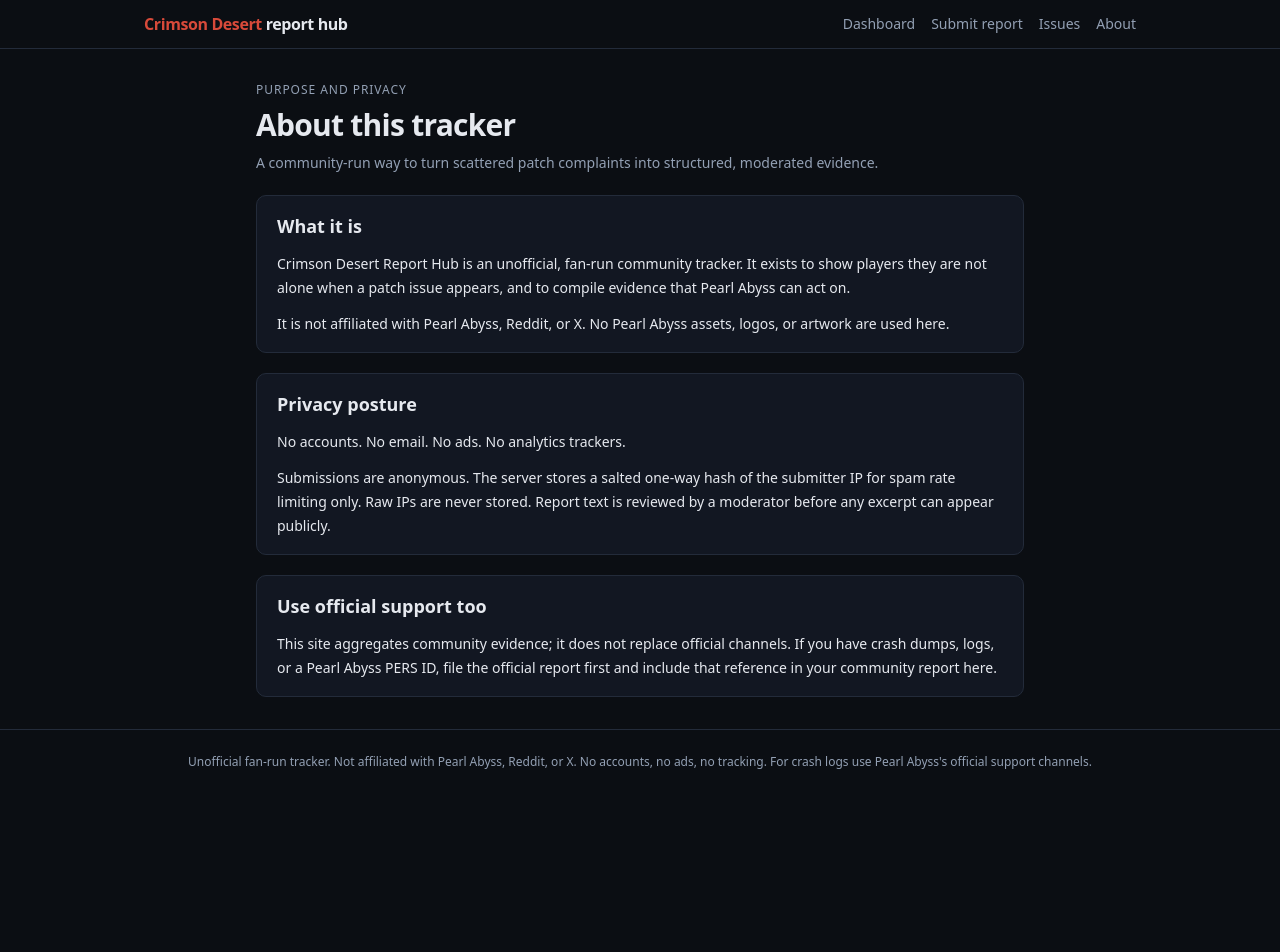
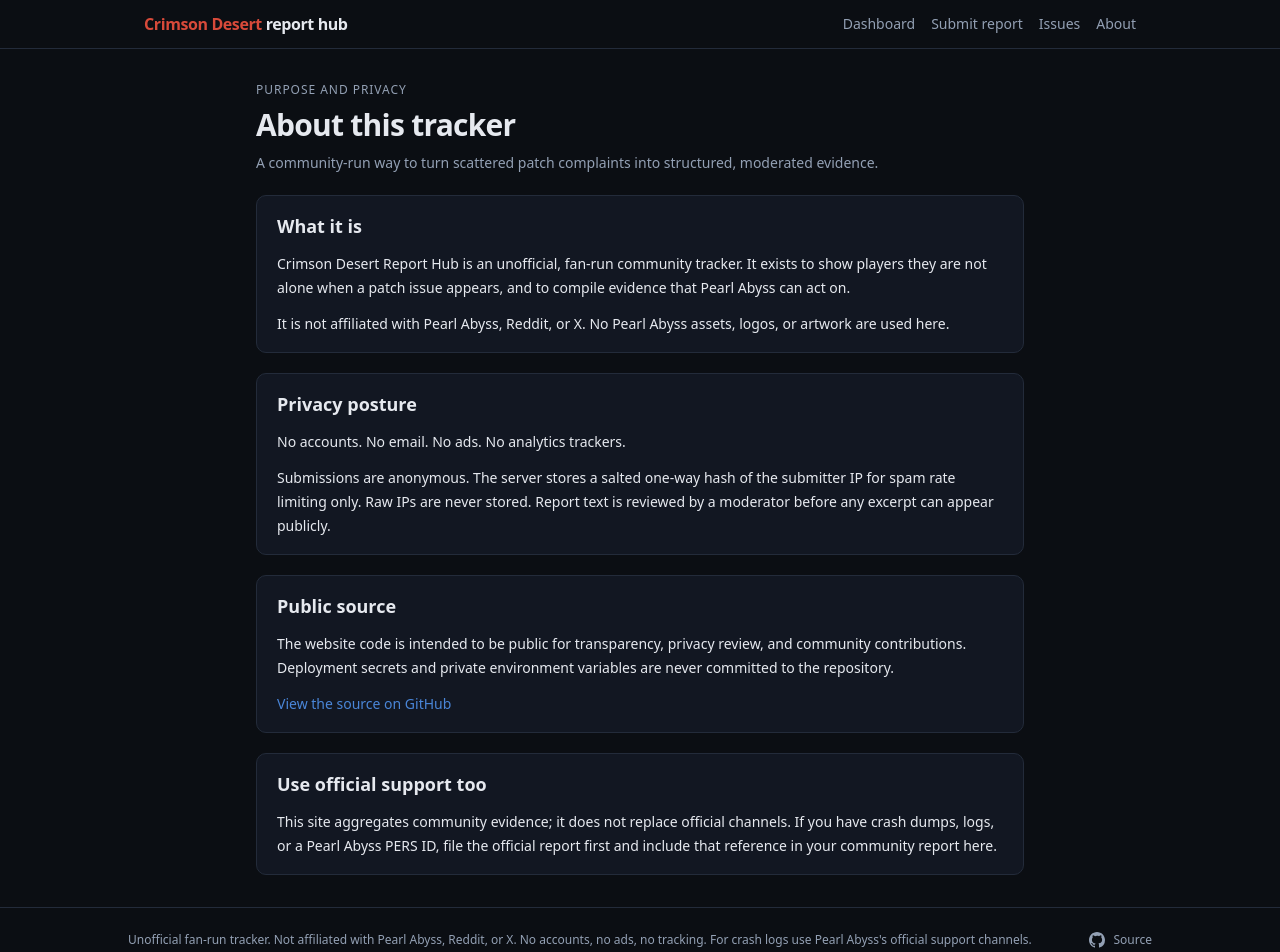
Before and after one commit to Statusnone420/Crimson-Desert-Report-Hub, a Next.js app: page /about in a window 1280 px wide. Shown: the top 952 px of the page. Before the commit the page ends 800 px from the top, so only its background shows below. Built offline with nearby package versions, Linux system fonts and the light colour scheme.

Commit message:
docs: readme and public source launch checklist

```diff
--- a/src/app/about/page.tsx
+++ b/src/app/about/page.tsx
@@ -31,6 +31,22 @@
       </section>
 
       <section className="panel space-y-3 text-sm leading-6">
+        <h2 className="text-lg font-semibold">Public source</h2>
+        <p>
+          The website code is intended to be public for transparency, privacy review, and community contributions.
+          Deployment secrets and private environment variables are never committed to the repository.
+        </p>
+        <a
+          href="https://github.com/Statusnone420/Crimson-Desert-Report-Hub"
+          target="_blank"
+          rel="noreferrer noopener"
+          style={{ color: "var(--blue)" }}
+        >
+          View the source on GitHub
+        </a>
+      </section>
+
+      <section className="panel space-y-3 text-sm leading-6">
         <h2 className="text-lg font-semibold">Use official support too</h2>
         <p>
           This site aggregates community evidence; it does not replace official channels. If you have crash
--- a/src/app/layout.tsx
+++ b/src/app/layout.tsx
@@ -3,10 +3,12 @@
 import "./globals.css";
 
 export const metadata: Metadata = {
-  title: "Crimson Desert Report Hub — unofficial community tracker",
+  title: "Crimson Desert Report Hub - unofficial community tracker",
   description:
     "Community-run tracker aggregating structured Crimson Desert bug and performance reports for patch 1.13.00. Not affiliated with Pearl Abyss.",
 };
+
+const sourceUrl = "https://github.com/Statusnone420/Crimson-Desert-Report-Hub";
 
 const nav = [
   { href: "/", label: "Dashboard" },
@@ -20,11 +22,11 @@
     <html lang="en">
       <body>
         <header className="border-b border-[var(--border)]">
-          <div className="mx-auto flex max-w-5xl items-center justify-between gap-4 px-4 py-3">
+          <div className="mx-auto flex max-w-5xl flex-wrap items-center justify-between gap-4 px-4 py-3">
             <Link href="/" className="font-semibold tracking-tight">
               <span style={{ color: "var(--crimson)" }}>Crimson Desert</span> report hub
             </Link>
-            <nav className="flex gap-4 text-sm" style={{ color: "var(--text-dim)" }}>
+            <nav className="flex flex-wrap gap-4 text-sm" style={{ color: "var(--text-dim)" }}>
               {nav.map((n) => (
                 <Link key={n.href} href={n.href} className="hover:text-[var(--text)]">
                   {n.label}
@@ -34,9 +36,25 @@
           </div>
         </header>
         <main className="mx-auto max-w-5xl px-4 py-8">{children}</main>
-        <footer className="border-t border-[var(--border)] py-6 text-center text-xs" style={{ color: "var(--text-dim)" }}>
-          Unofficial fan-run tracker. Not affiliated with Pearl Abyss, Reddit, or X. No accounts, no ads, no tracking.
-          For crash logs use Pearl Abyss&apos;s official support channels.
+        <footer className="border-t border-[var(--border)] px-4 py-6 text-xs" style={{ color: "var(--text-dim)" }}>
+          <div className="mx-auto flex max-w-5xl flex-wrap items-center justify-between gap-3">
+            <p>
+              Unofficial fan-run tracker. Not affiliated with Pearl Abyss, Reddit, or X. No accounts, no ads, no
+              tracking. For crash logs use Pearl Abyss&apos;s official support channels.
+            </p>
+            <a
+              href={sourceUrl}
+              target="_blank"
+              rel="noreferrer noopener"
+              className="inline-flex items-center gap-2 hover:text-[var(--text)]"
+              aria-label="View source code on GitHub"
+            >
+              <svg aria-hidden="true" viewBox="0 0 16 16" className="h-4 w-4 fill-current">
+                <path d="M8 0C3.58 0 0 3.58 0 8c0 3.54 2.29 6.53 5.47 7.59.4.07.55-.17.55-.38 0-.19-.01-.82-.01-1.49-2.01.37-2.53-.49-2.69-.94-.09-.23-.48-.94-.82-1.13-.28-.15-.68-.52-.01-.53.63-.01 1.08.58 1.23.82.72 1.21 1.87.87 2.33.66.07-.52.28-.87.51-1.07-1.78-.2-3.64-.89-3.64-3.95 0-.87.31-1.59.82-2.15-.08-.2-.36-1.02.08-2.12 0 0 .67-.21 2.2.82A7.6 7.6 0 0 1 8 3.86c.68 0 1.36.09 2 .27 1.53-1.04 2.2-.82 2.2-.82.44 1.1.16 1.92.08 2.12.51.56.82 1.27.82 2.15 0 3.07-1.87 3.75-3.65 3.95.29.25.54.73.54 1.48 0 1.07-.01 1.93-.01 2.2 0 .21.15.46.55.38A8.01 8.01 0 0 0 16 8c0-4.42-3.58-8-8-8Z" />
+              </svg>
+              Source
+            </a>
+          </div>
         </footer>
       </body>
     </html>
```
Also changed, not shown: 1 other file (tests, documents, lock files or other folders).
